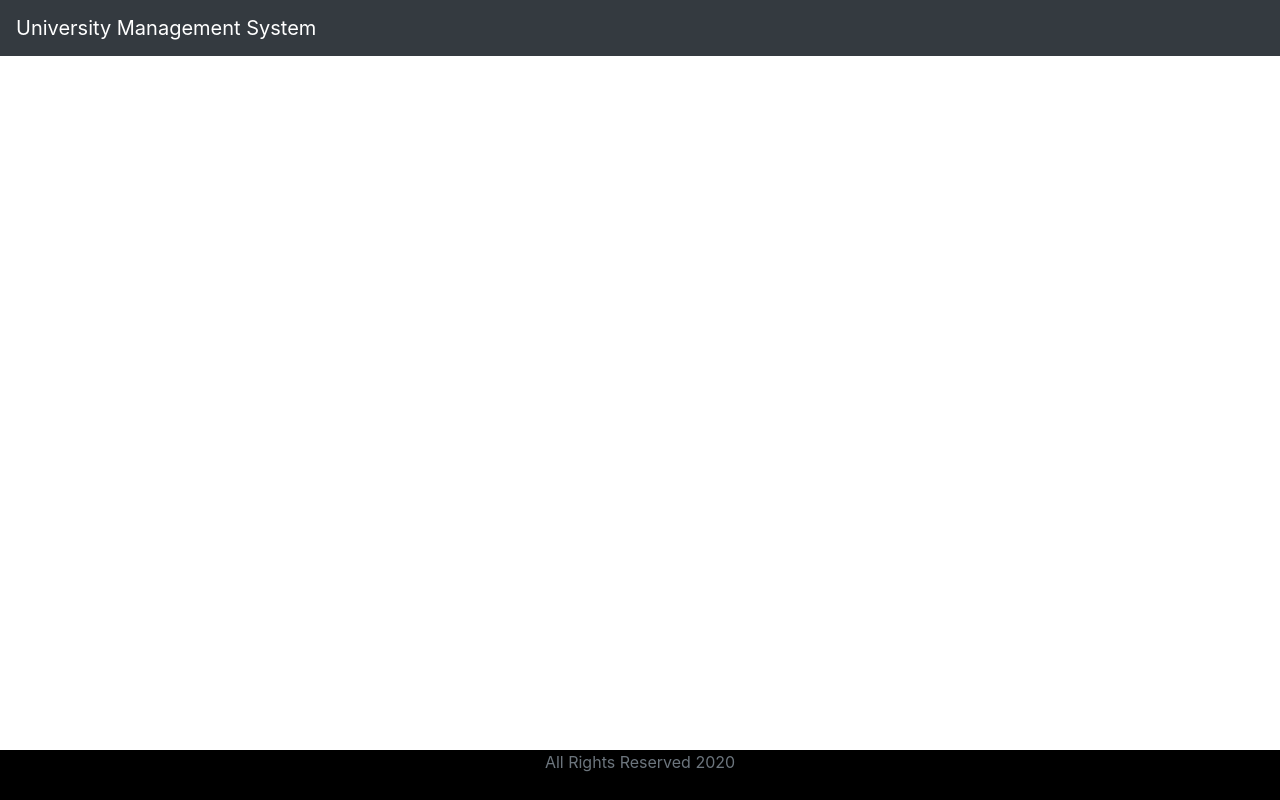
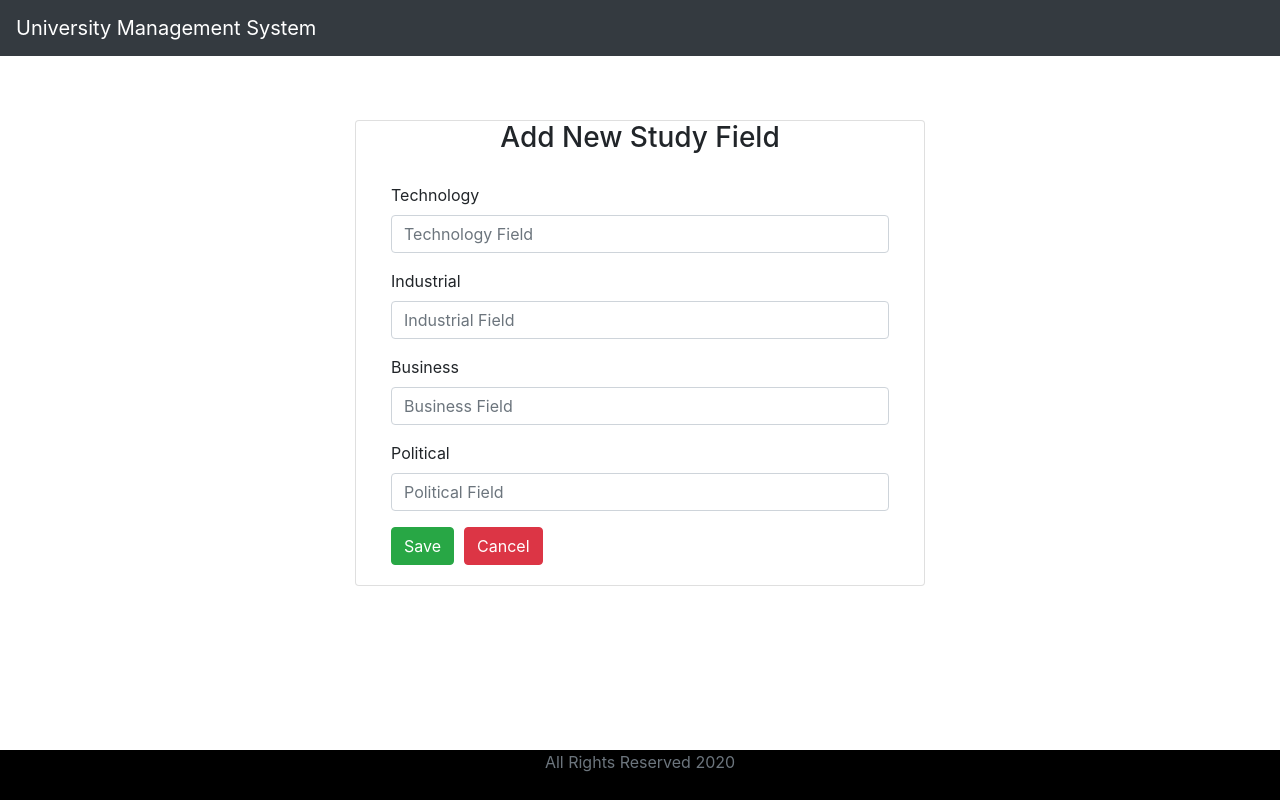
Before and after one commit to Hatemii/simpleCrud-frontend, a React (Create React App) app: page /add-bachelorField/1 in a window 1280 px wide. Built offline with nearby package versions, Linux system fonts and the light colour scheme; no server answers.

Commit message:
fixing Add Button error

```diff
--- a/src/App.js
+++ b/src/App.js
@@ -26,7 +26,7 @@ export default class App extends Component {
               <Route path="/update-student/:id" component={UpdateStudent}></Route>
 
               <Route path="/bachelor" exact component={BachelorComponent}></Route>
-              <Route path="/add-bachelorField/_add" component={CreateBachelorStudyField}></Route>
+              <Route path="/add-bachelorField/:id" component={CreateBachelorStudyField}></Route>
 
 
             </Switch>
--- a/src/components/Bachelor/BachelorComponent.js
+++ b/src/components/Bachelor/BachelorComponent.js
@@ -71,8 +71,8 @@ class StudentComponent extends React.Component {
                         {
                             this.state.bachelorFields.map(
                                 item =>
-                                    <tr key={item.semester}>
-                                        <td>{item.semester}</td>
+                                    <tr key={item.id}>
+                                        <td>{item.id}</td>
                                         <td>{item.technology}</td>
                                         <td>{item.industrial}</td>
                                         <td>{item.business}</td>
--- a/src/components/Bachelor/CreateBachelorStudyFields.js
+++ b/src/components/Bachelor/CreateBachelorStudyFields.js
@@ -6,7 +6,7 @@ class CreateBachelorStudyField extends Component {
         super(props);
 
         this.state = {
-            // id: this.props.match.params.semester,
+            id: this.props.match.params.id,
             technology: "",
             industrial: "",
             business: "",
@@ -15,21 +15,21 @@ class CreateBachelorStudyField extends Component {
 
     }
 
-    // componentDidMount() {
-    //     if (this.state.id === "_addBachelor") {
-    //         return
-    //     } else {
-    //         BachelorService.getStudyFieldById(this.state.id).then(res => {
-    //             let field = res.data;
-    //             this.setState({
-    //                 technology: field.technology,
-    //                 industrial: field.industrial,
-    //                 business: field.business,
-    //                 political: field.political
-    //             });
-    //         });
-    //     }
-    // }
+    componentDidMount() {
+        if (this.state.id === "_add") {
+            return
+        } else {
+            BachelorService.getStudyFieldById(this.state.id).then(res => {
+                let field = res.data;
+                this.setState({
+                    technology: field.technology,
+                    industrial: field.industrial,
+                    business: field.business,
+                    political: field.political
+                });
+            });
+        }
+    }
 
     createTechnologyField = (e) => {
         this.setState({ technology: e.target.value })
@@ -56,9 +56,9 @@ class CreateBachelorStudyField extends Component {
             business: this.state.business,
             political: this.state.political
         }
-        if (this.state.id === '_addBachelor') {
+        if (this.state.id === '_add') {
             BachelorService.insertStudyField(field).then(res => {
-                this.props.history.push("/");
+                this.props.history.push("/bachelor");
             });
         }
     }
@@ -78,36 +78,36 @@ class CreateBachelorStudyField extends Component {
                             <div className="card-body">
                                 <form>
 
-                                    {/* INPUT NAME */}
+                                    {/* INPUT TECHNOLOGY */}
                                     <div className="form-group">
-                                        <label htmlFor="exampleInpuName">Name</label>
-                                        <input placeholder="First Name" name="name" className="form-control"
-                                            value={this.state.name} onChange={this.changeNameHolder} />
+                                        <label htmlFor="exampleInputTechnology">Technology</label>
+                                        <input placeholder="Technology Field" name="technology" className="form-control"
+                                            value={this.state.technology} onChange={this.createTechnologyField} />
                                     </div>
 
-                                    {/* INPUT SURNAME */}
+                                    {/* INPUT INDUSTRIAL */}
                                     <div className="form-group">
-                                        <label htmlFor="exampleInputSurname">Surname</label>
-                                        <input placeholder="Surname" name="surname" className="form-control"
-                                            value={this.state.surname} onChange={this.changeSurnameHandler} />
+                                        <label htmlFor="exampleInputIndustrial">Industrial</label>
+                                        <input placeholder="Industrial Field" name="industrial" className="form-control"
+                                            value={this.state.industrial} onChange={this.createIndustrialField} />
                                     </div>
 
-                                    {/* INPUT FIELD */}
+                                    {/* INPUT BUSINESS */}
                                     <div className="form-group">
-                                        <label htmlFor="exampleInputField">Field</label>
-                                        <input placeholder="Field of study" name="field" className="form-control"
-                                            value={this.state.field} onChange={this.changeFieldHandler} />
+                                        <label htmlFor="exampleInputBuissines">Business</label>
+                                        <input placeholder="Business Field" name="business" className="form-control"
+                                            value={this.state.business} onChange={this.createBusinessField} />
                                     </div>
 
-                                    {/* INPUT SEMESTER */}
+                                    {/* INPUT POLITICAL */}
                                     <div className="form-group">
-                                        <label htmlFor="exampleInputSemester">Semester</label>
-                                        <input placeholder="Semester" name="semester" className="form-control"
-                                            value={this.state.semester} onChange={this.changeSemesterHandler} />
+                                        <label htmlFor="exampleInputPolitical">Political</label>
+                                        <input placeholder="Political Field" name="political" className="form-control"
+                                            value={this.state.political} onChange={this.createPoliticalField} />
                                     </div>
 
 
-                                    <button className="btn btn-success" onClick={this.createStudent}>Save</button>
+                                    <button className="btn btn-success" onClick={this.createFields}>Save</button>
                                     <button className="btn btn-danger" onClick={this.cancelButton.bind(this)} style={{ marginLeft: "10px" }}>Cancel</button>
                                 </form>
                             </div>
```
